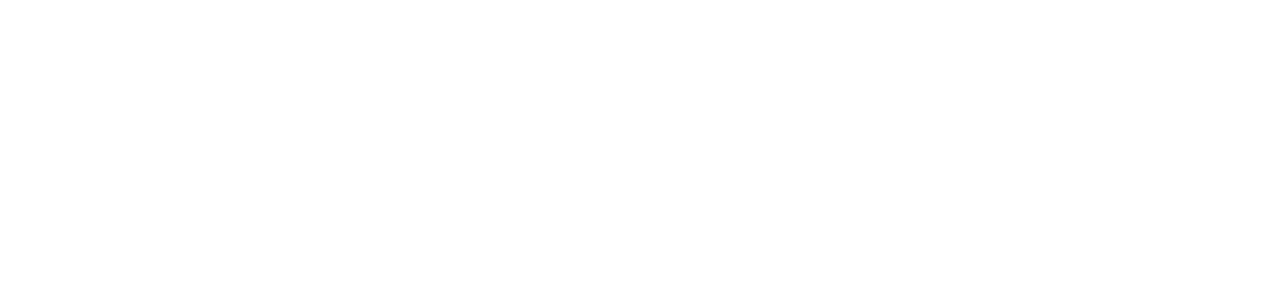
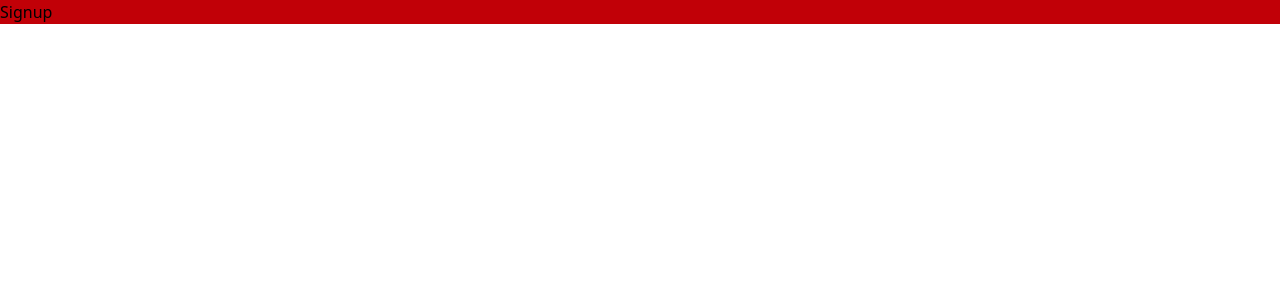
Before and after one commit to Developerfiyin/Ideally, a React (Vite) app: page / in a window 1280 px wide. Shown: the top 300 px of the page. Built offline with nearby package versions, Linux system fonts and the light colour scheme.

Commit message:
Created a signup.tsx file

```diff
--- a/src/App.jsx
+++ b/src/App.jsx
@@ -1,4 +1,5 @@
 import { useState } from 'react'
+import Signup from './Components/Signup'
 import './App.css'
 
 function App() {
@@ -6,7 +7,9 @@
 
   return (
     <>
-
+    <div>
+      <Signup/>
+    </div>
 
     </>
   )
--- /dev/null
+++ b/src/Components/Signup.jsx
@@ -0,0 +1,9 @@
+import React from 'react'
+
+const Signup = () => {
+  return (
+    <div className='bg-red-700'>Signup</div>
+  )
+}
+
+export default Signup
```
